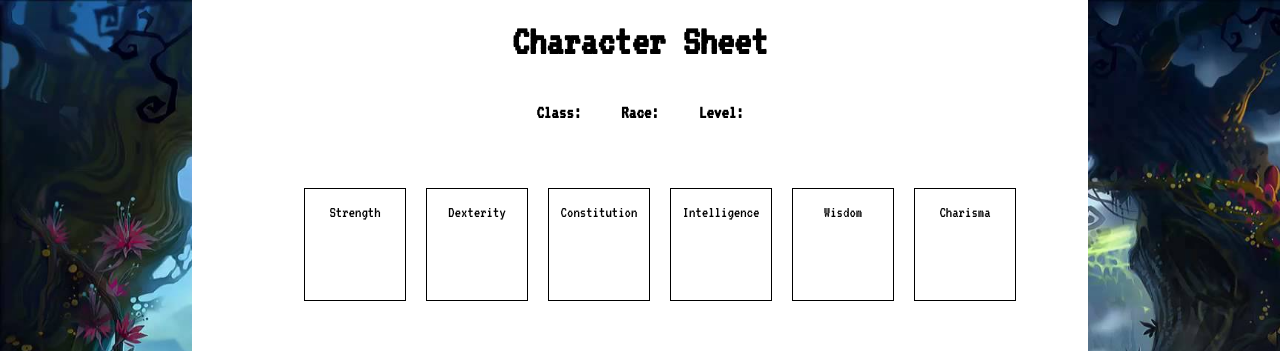
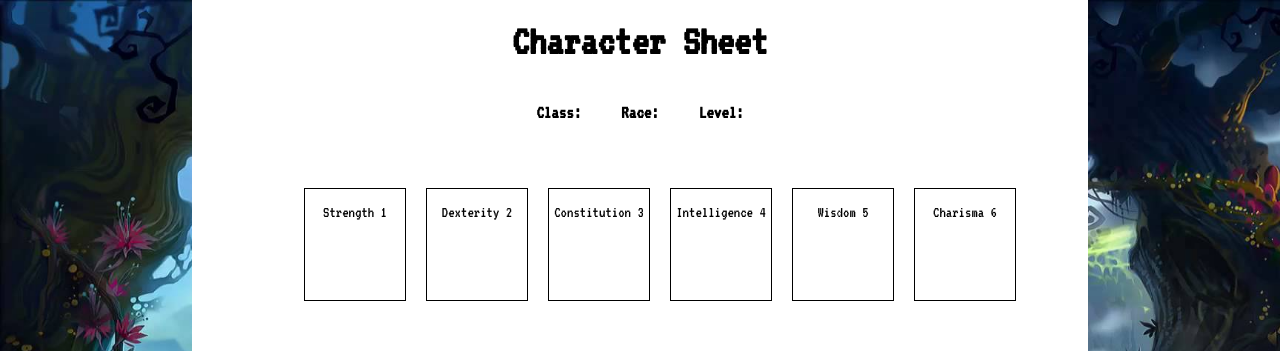
Before and after one commit to Jaden-Drury/Fantasy-Character-Generator, a React (Create React App) app in the folder finalproject/: page / in a window 1280 px wide. Both pictures are taken after a click on the button "Generate Character". Shown: the top 351 px of the page. Built offline with nearby package versions, Linux system fonts and the light colour scheme; a web font is replaced by a local one.

Commit message:
Add stat rendering functionality

```diff
--- a/finalproject/src/App.js
+++ b/finalproject/src/App.js
@@ -12,7 +12,12 @@ class App extends Component {
             userClass:"",
             race:"",
             level:"",
-            str:0,
+            str: 0,
+            dex: 0,
+            con: 0,
+            int: 0,
+            wis: 0,
+            cha: 0,
             buttonText: "Generate Character"
         };
         this.generate = this.generate.bind(this)
@@ -24,6 +29,26 @@ class App extends Component {
 
     setStr(str){
         this.setState({str:str});
+    }
+
+    setDex(dex){
+        this.setState({dex:dex});
+    }
+
+    setCon(con){
+        this.setState({con:con});
+    }
+
+    setInt(int){
+        this.setState({int:int});
+    }
+
+    setWis(wis){
+        this.setState({wis:wis});
+    }
+
+    setCha(cha){
+        this.setState({cha:cha});
     }
 
     setRace(race){
@@ -38,7 +63,7 @@ class App extends Component {
     printable(){
         if(this.state.PrintableVisible === true) {
             return(
-                <Printable userClass={this.state.userClass} race={this.state.race} level={this.state.level} />
+                <Printable userClass={this.state.userClass} race={this.state.race} level={this.state.level} str={this.state.str} dex={this.state.dex}  con={this.state.con}  int={this.state.int}  wis={this.state.wis}  cha={this.state.cha}/>
             )
         }else {
             return(
@@ -65,8 +90,11 @@ class App extends Component {
         <div className="App">
 
             {this.printable()}
+
             <button onClick={this.generate}>{this.state.buttonText}</button>
-            <ClassSkills setStr={(str)=>this.setStr(str)}/>
+
+            <ClassSkills setStr={(str)=>this.setStr(str)} setDex={(dex)=>this.setDex(dex)} setCon={(con)=>this.setCon(con)} setInt={(int)=>this.setInt(int)} setWis={(wis)=>this.setWis(wis)} setCha={(cha)=>this.setCha(cha)}/>
+
             </div>
     );
   }
--- a/finalproject/src/ClassSkills.js
+++ b/finalproject/src/ClassSkills.js
@@ -12,13 +12,22 @@ class ClassSkills extends Component {
         super(props);
         this.state = {
             d6: 0,
-            str: 0,
-            dex: 0,
-            con: 0,
-            int: 0,
-            wis: 0,
-            cha: 0,
+            str: 1,
+            dex: 2,
+            con: 3,
+            int: 4,
+            wis: 5,
+            cha: 6,
         }
+    }
+
+    componentDidMount(){
+        this.props.setStr(this.state.str);
+        this.props.setDex(this.state.dex);
+        this.props.setCon(this.state.con);
+        this.props.setInt(this.state.int);
+        this.props.setWis(this.state.wis);
+        this.props.setCha(this.state.cha);
     }
 
     rollDice(){
--- a/finalproject/src/Printable.js
+++ b/finalproject/src/Printable.js
@@ -31,12 +31,12 @@ render(){
                 <h3>Level: {this.props.level}</h3>
             </div>
             <ol className="statList">
-                <li>Strength</li>
-                <li>Dexterity</li>
-                <li>Constitution</li>
-                <li>Intelligence</li>
-                <li>Wisdom</li>
-                <li>Charisma</li>
+                <li>Strength {this.props.str}</li>
+                <li>Dexterity {this.props.dex}</li>
+                <li>Constitution {this.props.con}</li>
+                <li>Intelligence {this.props.int}</li>
+                <li>Wisdom {this.props.wis}</li>
+                <li>Charisma {this.props.cha}</li>
             </ol>
 
 
```
